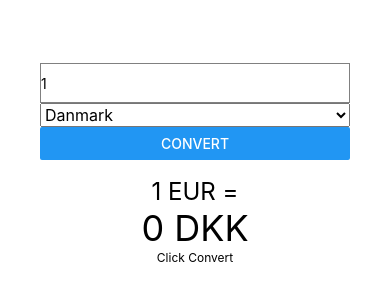
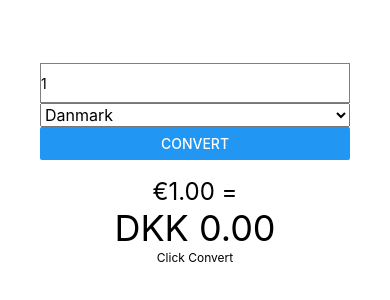
Before and after one commit to JanithaR/yas.life-casestudy, a React Native app in the folder YasLifeCaseStudy/: screen / in a window 390 px wide. Shown: the part 258-558 px from the top of the page. Built offline with nearby package versions, Linux system fonts and the light colour scheme.

Commit message:
Added better currency formatting

```diff
--- a/YasLifeCaseStudy/src/components/ConvertMessage.tsx
+++ b/YasLifeCaseStudy/src/components/ConvertMessage.tsx
@@ -3,10 +3,8 @@ import { Text, View, StyleSheet } from 'react-native';
 import moment from 'moment';
 
 export interface Props {
-	fromValue: number;
-	fromCurrency: string;
-	toValue: number;
-	toCurrency: string;
+	from: string;
+	to: string;
 	timestamp: number;
 }
 
@@ -24,12 +22,12 @@ const renderTimestampMessage = (timestamp: number) => {
 };
 
 const ConvertMessage: React.FC<Props> = props => {
-	const { fromValue, fromCurrency, toValue, toCurrency, timestamp } = props;
+	const { from: fromValue, to: toValue, timestamp } = props;
 
 	return (
 		<View style={styles.container}>
-			<Text style={styles.text1}>{`${fromValue} ${fromCurrency} =`}</Text>
-			<Text style={styles.text2}>{`${toValue} ${toCurrency}`}</Text>
+			<Text style={styles.text1}>{`${fromValue} =`}</Text>
+			<Text style={styles.text2}>{`${toValue}`}</Text>
 			{renderTimestampMessage(timestamp)}
 		</View>
 	);
--- a/YasLifeCaseStudy/src/index.tsx
+++ b/YasLifeCaseStudy/src/index.tsx
@@ -29,6 +29,7 @@ import {
 	fetchLatestRates
 } from './actions/index';
 import LatestRatesFetchError from './components/LatestRatesFetchError';
+import { formatCurrency } from './util';
 
 const renderPickerItems = (items: Currency[]) => {
 	return items.map((item: Currency, index: number) => {
@@ -71,8 +72,6 @@ const CurrencyConverter = (props: any) => {
 		latestRatesFetchResponse
 	} = props;
 
-	const baseCurrency = currencies[0];
-
 	if (latestRatesFetchError) {
 		return (
 			<>
@@ -110,10 +109,15 @@ const CurrencyConverter = (props: any) => {
 						onConvertPress(desiredCurrency);
 					})}
 					<ConvertMessage
-						fromCurrency={baseCurrency.code}
-						fromValue={Number.parseFloat(userInput)}
-						toCurrency={desiredCurrency}
-						toValue={outputs ? outputs[desiredCurrency].toFixed(2) : 0}
+						from={formatCurrency(
+							Number.parseFloat(userInput),
+							currencies[0].code
+						)}
+						to={
+							outputs
+								? formatCurrency(outputs[desiredCurrency], desiredCurrency)
+								: formatCurrency(0, desiredCurrency)
+						}
 						timestamp={
 							latestRatesFetchResponse ? latestRatesFetchResponse.timestamp : 0
 						}
--- a/YasLifeCaseStudy/src/util.ts
+++ b/YasLifeCaseStudy/src/util.ts
@@ -13,3 +13,11 @@ export const convertCurrency = (amount: number, rates: Rate[]) => {
 
 	return output;
 };
+
+export const formatCurrency = (value: number, currency: string) => {
+	return new Intl.NumberFormat(undefined, {
+		style: 'currency',
+		currency,
+		maximumFractionDigits: 2
+	}).format(value);
+};
```
